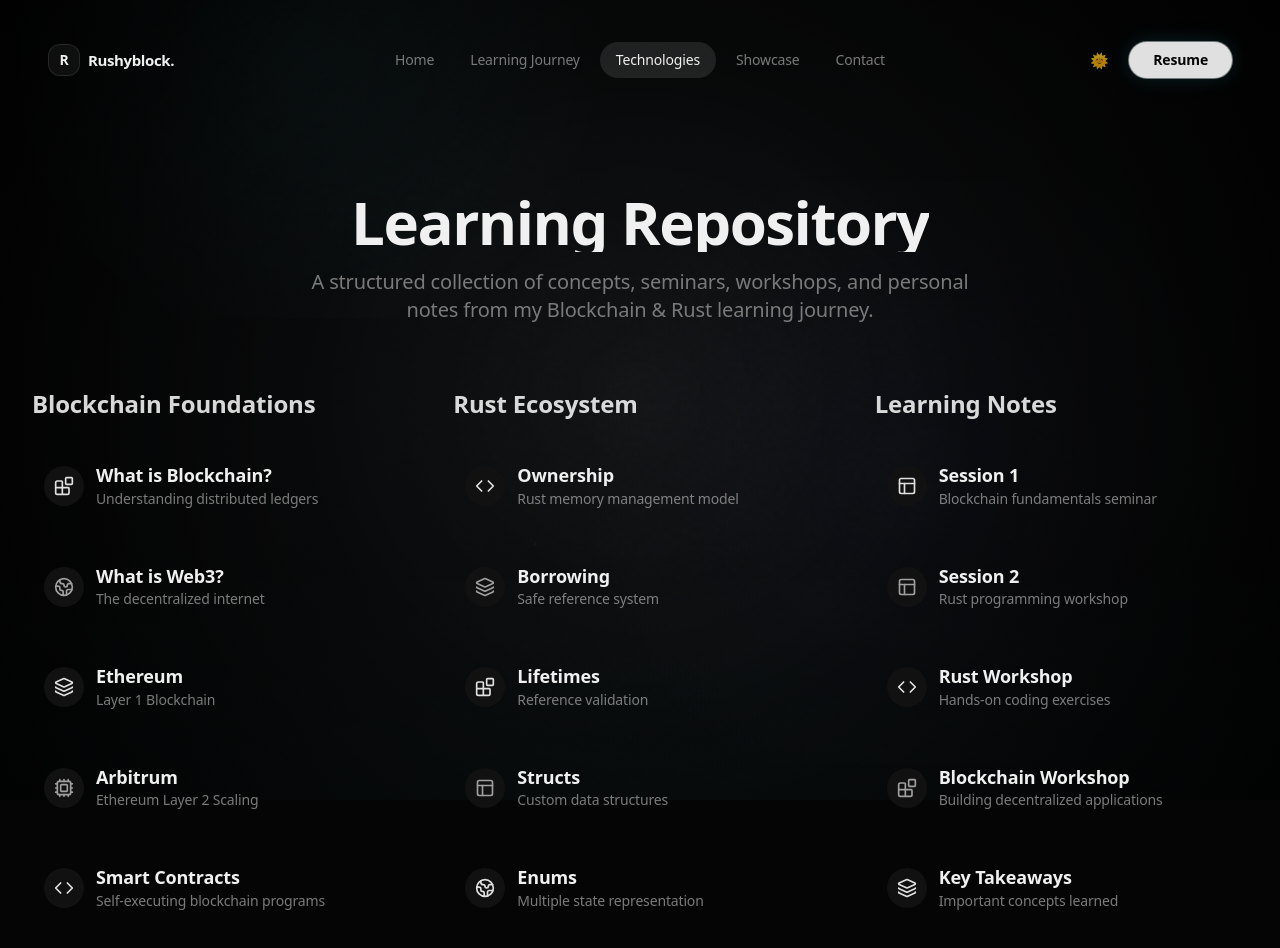
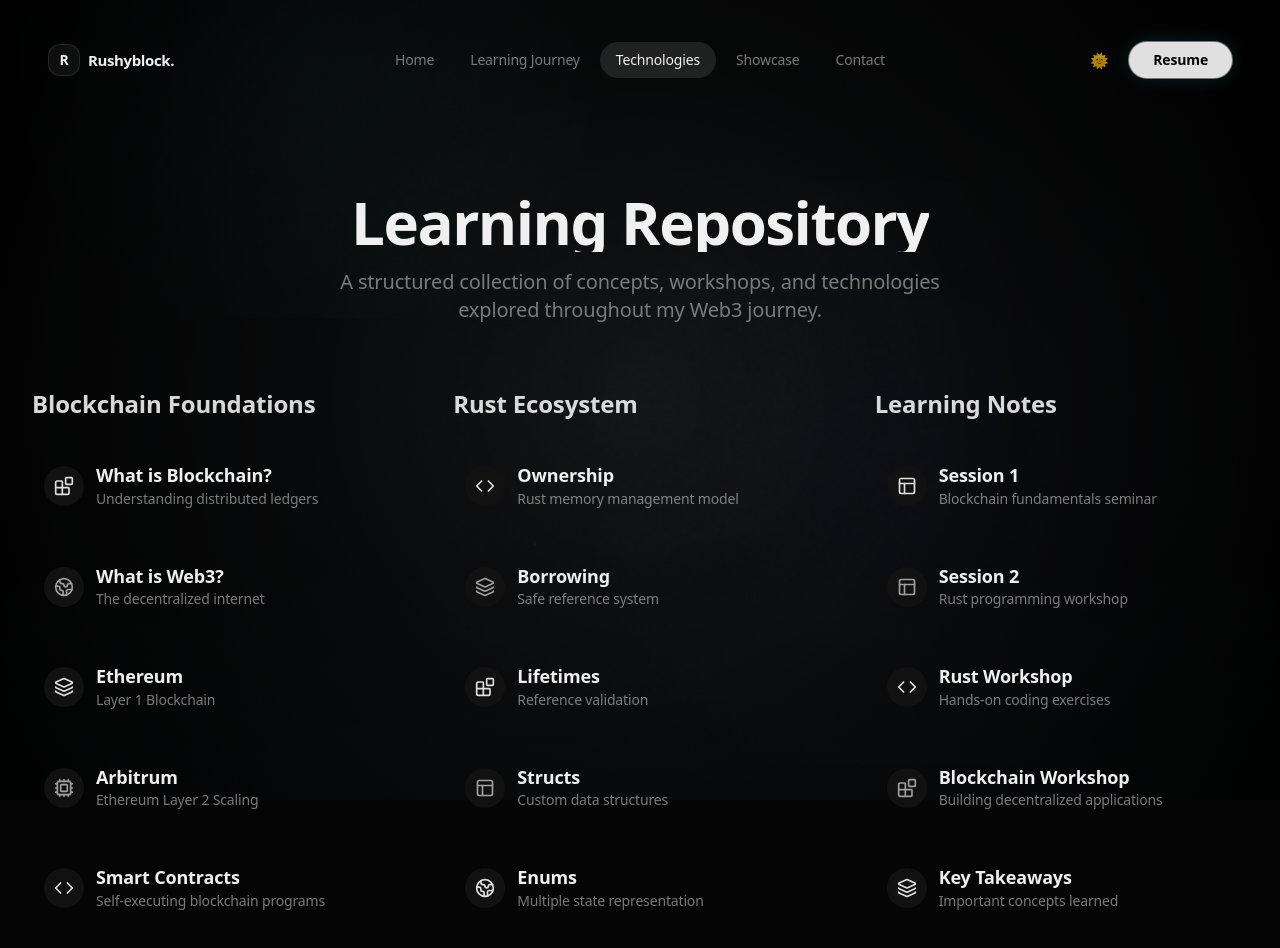
Before and after one commit to vatsalsukhadiya21/Rushyblock, a Next.js app: page /technologies in a window 1280 px wide. Shown: the top 948 px of the page. Built offline with nearby package versions, Linux system fonts and the light colour scheme.

Commit message:
description little portion change

```diff
--- a/src/app/technologies/page.tsx
+++ b/src/app/technologies/page.tsx
@@ -79,7 +79,7 @@ export default function Technologies() {
       <div className="container mx-auto px-6 py-24">
         <SectionHeading
           title="Learning Repository"
-          subtitle="A structured collection of concepts, seminars, workshops, and personal notes from my Blockchain & Rust learning journey."
+          subtitle="A structured collection of concepts, workshops, and technologies explored throughout my Web3 journey."
         />
 
         <div className="grid grid-cols-1 lg:grid-cols-3 gap-8 mt-16">
```
